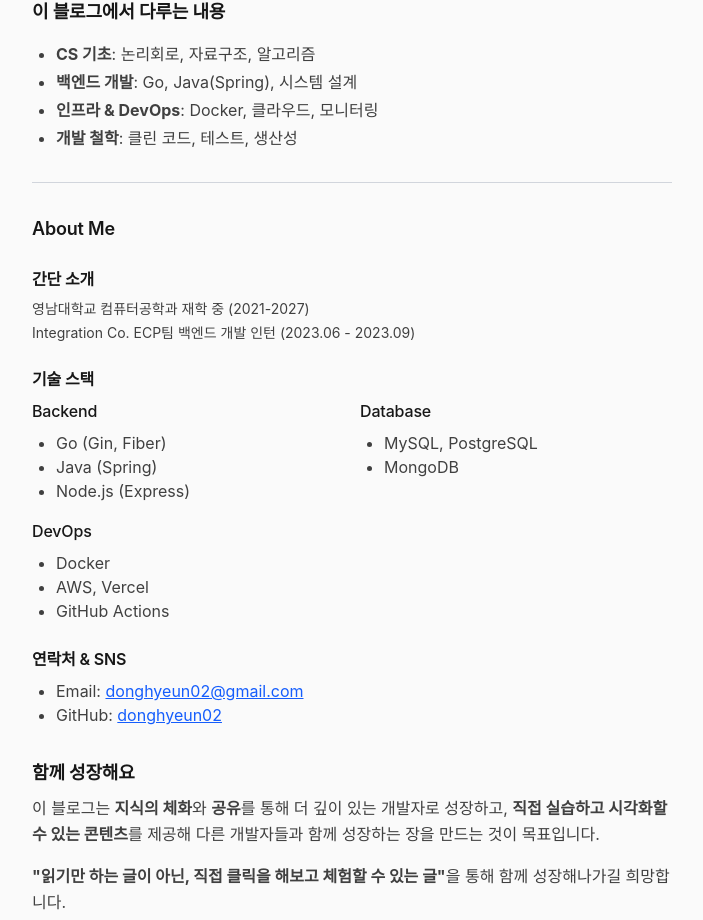
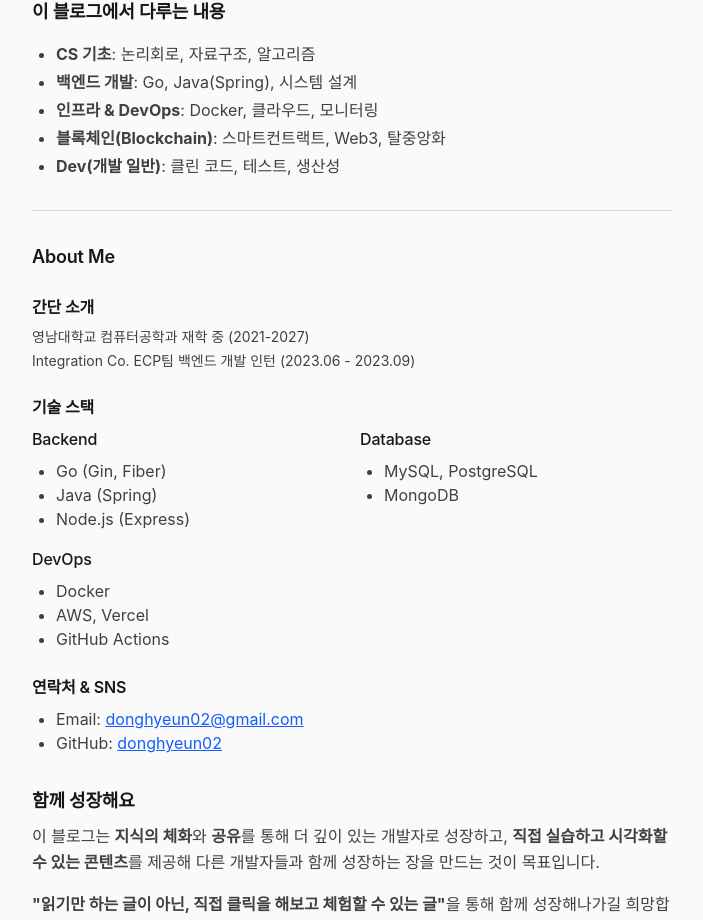
Before and after one commit to donghyeun02/blog, a Next.js app: page /about in a window 1280 px wide. Shown: the part 1039-1959 px from the top of the page, without its empty margins (288-991 px from the left). Built offline with nearby package versions, Linux system fonts and the light colour scheme.

Commit message:
feat: 카테고리 생성에 따른 소개글 수정

```diff
--- a/src/app/about/page.tsx
+++ b/src/app/about/page.tsx
@@ -186,7 +186,10 @@ export default function AboutPage() {
             <b>인프라 & DevOps</b>: Docker, 클라우드, 모니터링
           </li>
           <li>
-            <b>개발 철학</b>: 클린 코드, 테스트, 생산성
+            <b>블록체인(Blockchain)</b>: 스마트컨트랙트, Web3, 탈중앙화
+          </li>
+          <li>
+            <b>Dev(개발 일반)</b>: 클린 코드, 테스트, 생산성
           </li>
         </ul>
       </section>
```
